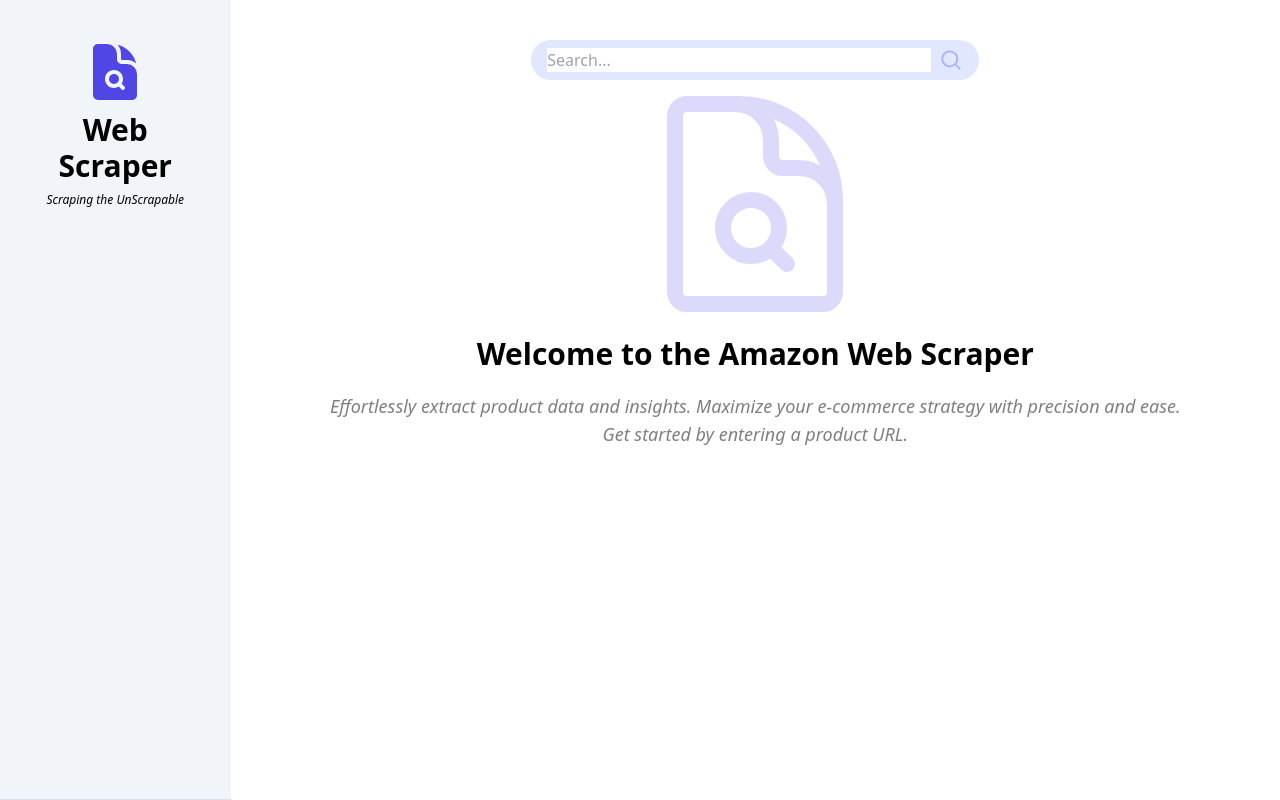
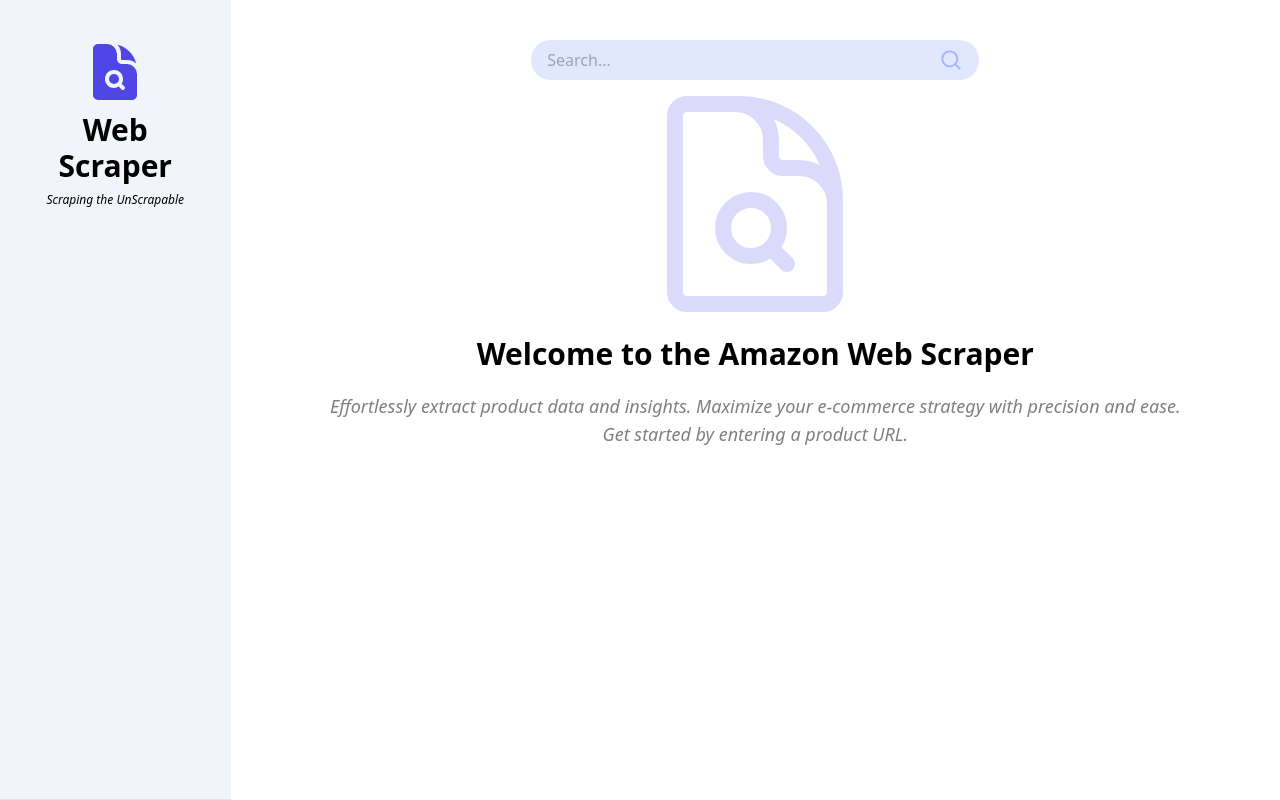
Before and after one commit to poojahooda22/amazon-web-scraper, a Next.js app: page / in a window 1280 px wide. Built offline with nearby package versions, Linux system fonts and the light colour scheme.

Commit message:
updated search

```diff
--- a/src/components/Header.tsx
+++ b/src/components/Header.tsx
@@ -11,7 +11,7 @@
             <input
                 type="text"
                 placeholder="Search..."
-                className='flex-1'
+                className='flex-1 outline-none bg-transparent'
             />
 
             <button hidden>Search</button>
```
